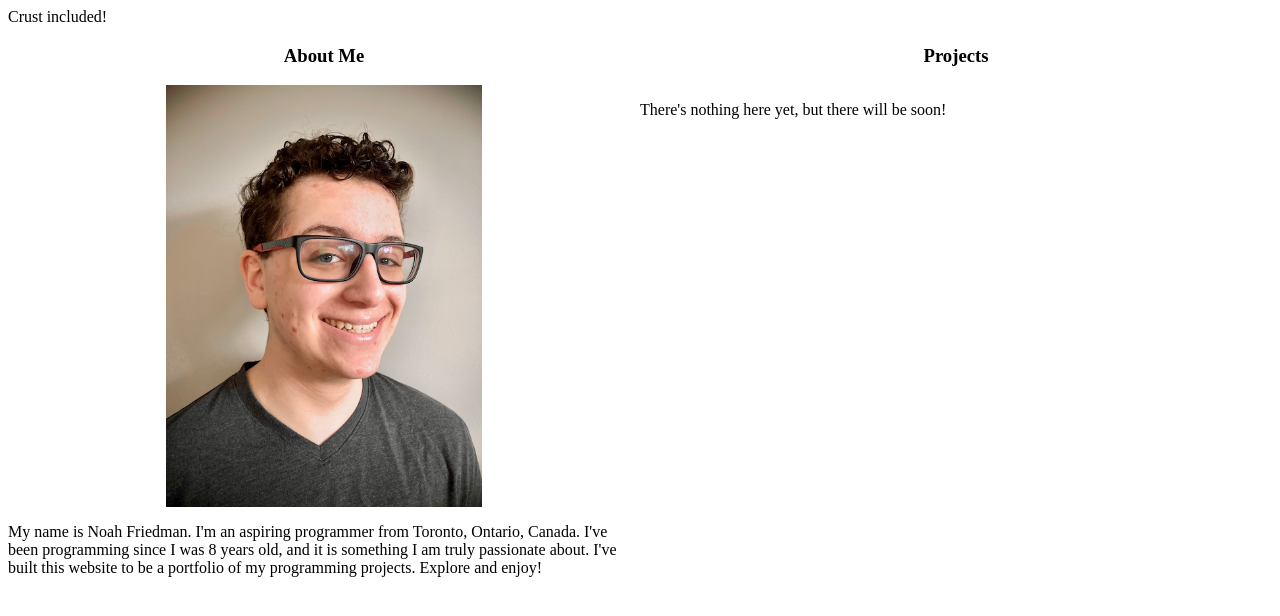
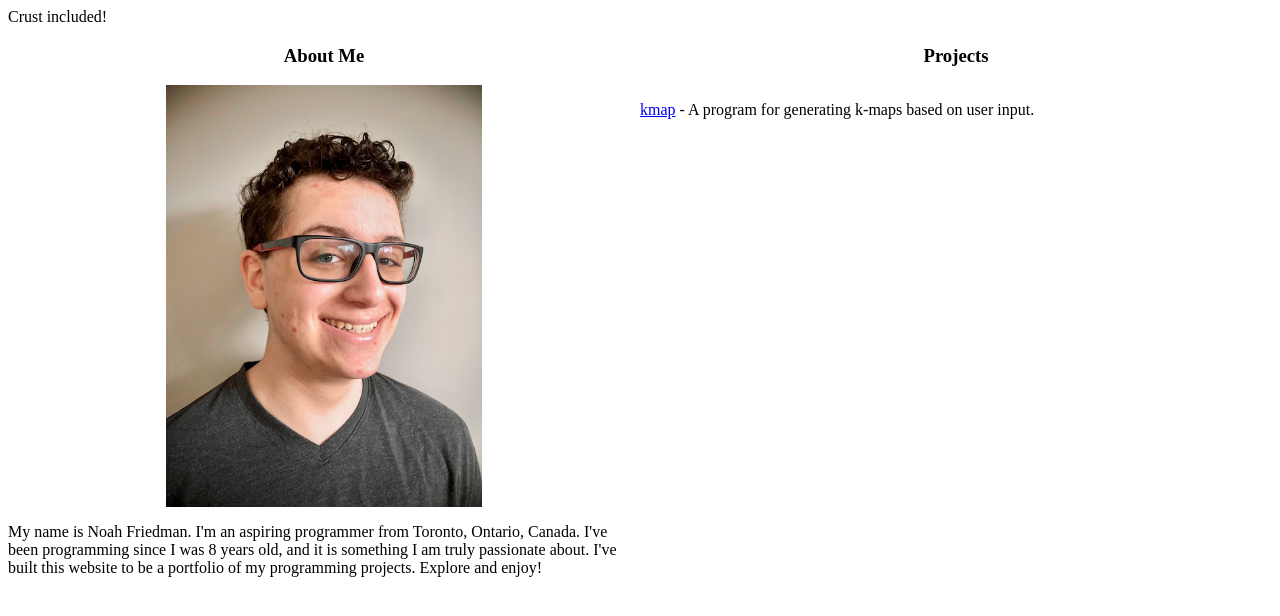
Before and after one commit to speelynet-archive/home, a plain HTML site: page src/index.html in a window 1280 px wide. Drawn offline with Linux system fonts and the light colour scheme.

Commit message:
Add kmap project

```diff
--- a/src/index.html
+++ b/src/index.html
@@ -19,7 +19,7 @@
 				</div>
 				<div style="display: flex; flex-flow: column; flex: 1 0 300px;">
 					<h3 style="align-self: center">Projects</h3>
-					<p>There's nothing here yet, but there will be soon!</p>
+					<p><a href="https://github.com/noah-friedman/kmap">kmap</a> - A program for generating k-maps based on user input.</p>
 				</div>
 			</div>
 		</custom-page>
```
